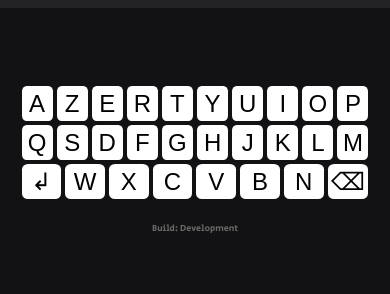
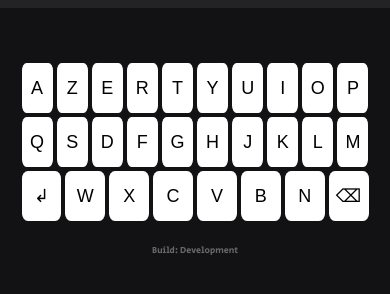
Before and after one commit to thomas-rx/Wordly, a website: page src/index.html in a window 390 px wide. Shown: the part 52-346 px from the top of the page. Drawn offline with nearby package versions, Linux system fonts and the light colour scheme; a web font is replaced by a local one.

Commit message:
🎨 Improve code format

```diff
--- a/src/css/style.css
+++ b/src/css/style.css
@@ -83,7 +83,7 @@ body {
 .info {
   display: block;
   text-align: center;
-  padding-top: 1%;
+  padding-top: 0.5%;
   opacity: 0;
   cursor: pointer;
   -webkit-transition: 0.25s all ease-in-out;
@@ -93,9 +93,7 @@ body {
 }
 
 .keyboard {
-  padding-right: 5%;
-  padding-left: 5%;
-  padding-top: 2%;
+  padding: 1% 5% 0 5%;
 }
 
 .keyboard-button {
@@ -141,11 +139,18 @@ footer {
   }
 
   .keyboard {
-    padding-top: 5%;
+    padding-top: 2%;
+  }
+
+  .keyboard-button {
+    width: 40px;
+    height: 50px;
+    font-size: large;
+
   }
 
   .info {
-    padding-top: 5%;
+    padding-top: 2%;
   }
 
   footer {
--- a/src/index.html
+++ b/src/index.html
@@ -4,15 +4,15 @@
     /* tracker methods like "setCustomDimension" should be called before "trackPageView" */
     _paq.push(['trackPageView']);
     _paq.push(['enableLinkTracking']);
-    (function() {
-      var u="https://analytics.xrths.cloud/";
-      _paq.push(['setTrackerUrl', u+'matomo.php']);
-      _paq.push(['setSiteId', '1']);
-      var d=document, g=d.createElement('script'), s=d.getElementsByTagName('script')[0];
-      g.async=true; g.src=u+'matomo.js'; s.parentNode.insertBefore(g,s);
+    (function () {
+        var u = "https://analytics.xrths.cloud/";
+        _paq.push(['setTrackerUrl', u + 'matomo.php']);
+        _paq.push(['setSiteId', '1']);
+        var d = document, g = d.createElement('script'), s = d.getElementsByTagName('script')[0];
+        g.async = true; g.src = u + 'matomo.js'; s.parentNode.insertBefore(g, s);
     })();
-  </script>
-  <!-- End Matomo Code -->
+</script>
+<!-- End Matomo Code -->
 
 <!DOCTYPE html>
 <html lang="fr">
@@ -131,3 +131,4 @@
 </footer>
 
 </html>
+<script>window.alert("Ceci est une version BETA du jeu, la sélection du mot est encore assez aléatoire et a tendance à selectionner des mots en vieux Français. 😅 \nJe travaille activement pour affiner la selection des mots. 🎉 \nCode : https://github.com/xrths/Wordly");</script>
```
